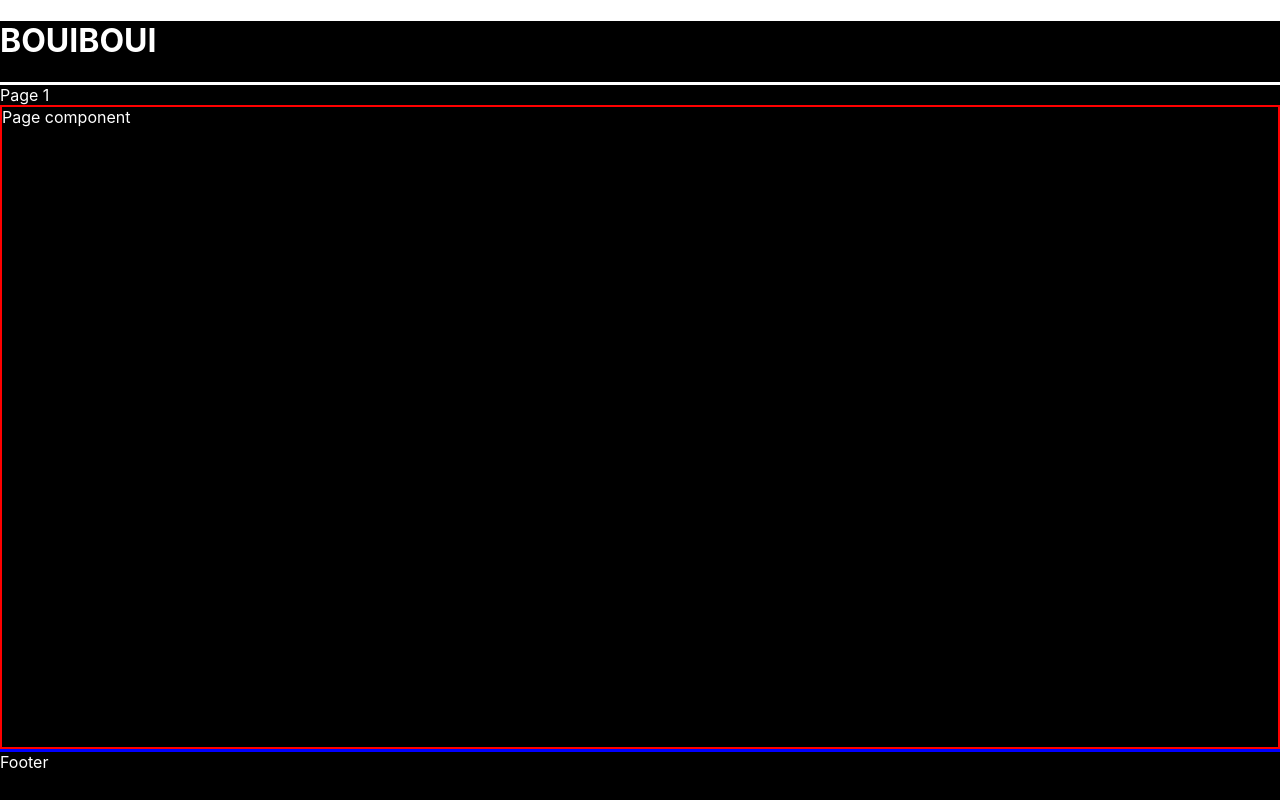
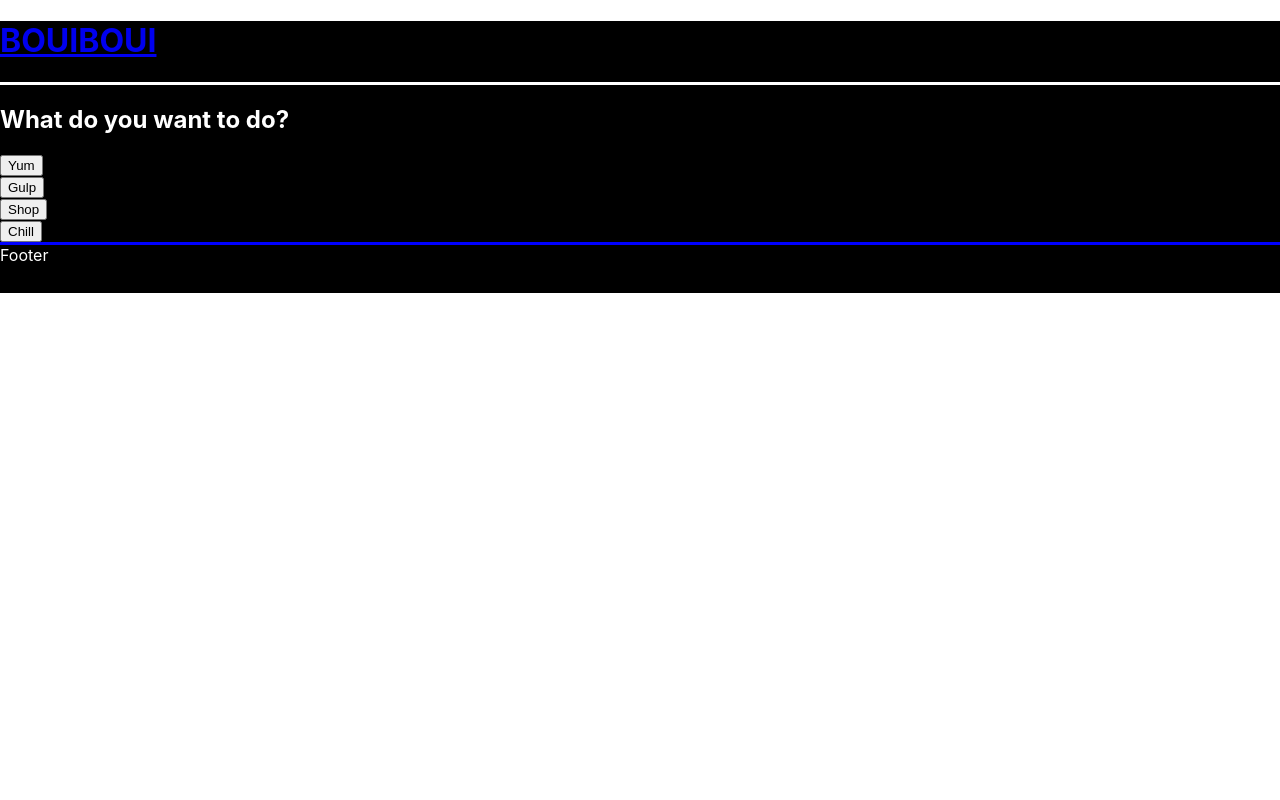
Before and after one commit to Nnadroj/BouiBoui, a React (Create React App) app: page / in a window 1280 px wide. Built offline with nearby package versions, Linux system fonts and the light colour scheme.

Commit message:
update on routes

```diff
--- a/src/App.js
+++ b/src/App.js
@@ -3,7 +3,7 @@ import { BrowserRouter, Route, Routes } from "react-router-dom";
 import Header from "./components/Header";
 import Footer from "./components/Footer";
 import Page1 from "./Pages/Page1";
-import Page2 from "./Pages/Page3";
+import Page2 from "./Pages/Page2";
 import Page3 from "./Pages/Page3";
 
 function App() {
@@ -13,8 +13,8 @@ function App() {
         <Header />
         <Routes>
           <Route path="/" element={<Page1 />} />
-          <Route path="/page2" element={<Page2 />} />
-          <Route path="/page3" element={<Page3 />} />
+          <Route path="/:category" element={<Page2 />} />
+          <Route path="/:category/:list" element={<Page3 />} />
         </Routes>
         <Footer />
       </BrowserRouter>
--- a/src/Pages/Page1.jsx
+++ b/src/Pages/Page1.jsx
@@ -1,11 +1,15 @@
 import React from "react";
-import Page from "../components/Page";
+import Button from "../components/Button";
 
 function Page1() {
+  const question1 = "What do you want to do?";
+  const buttonsPage1 = ["Yum", "Gulp", "Shop", "Chill"];
   return (
     <div>
-      Page 1
-      <Page />
+      <h2> {question1}</h2>
+      {buttonsPage1.map((button) => {
+        return <Button destination={`/${button}`}>{button}</Button>;
+      })}
     </div>
   );
 }
--- a/src/Pages/Page2.jsx
+++ b/src/Pages/Page2.jsx
@@ -1,11 +1,20 @@
 import React from "react";
-import Page from "../components/Page";
+import { useParams } from "react-router-dom";
+
+import Button from "../components/Button";
 
 function Page2() {
+  const question2 = "Choose a category";
+  const buttonsPage2 = ["Deals", "Newbies", "Categories", "See all"];
+  const { category } = useParams();
+  console.log(category);
+
   return (
     <div>
-      Page 2
-      <Page />
+      <h2> {question2}</h2>
+      {buttonsPage2.map((button) => {
+        return <Button destination={`/${category}/${button}`}>{button}</Button>;
+      })}
     </div>
   );
 }
--- a/src/Pages/Page3.jsx
+++ b/src/Pages/Page3.jsx
@@ -1,11 +1,18 @@
 import React from "react";
-import Page from "../components/Page";
+import Button from "../components/Button";
+import { useParams } from "react-router-dom";
 
 function Page3() {
+  const question3 = "What type of food do you want? ";
+  const buttonsPage3 = ["Deals", "Newbies", "Categories", "See all"];
+  const { list } = useParams();
+  console.log(list);
   return (
     <div>
-      Page 3
-      <Page />
+      <h2> {question3}</h2>
+      {buttonsPage3.map((button) => {
+        return <Button list={list}>{button}</Button>;
+      })}
     </div>
   );
 }
--- a/src/components/Button.jsx
+++ b/src/components/Button.jsx
@@ -1,7 +1,15 @@
 import React from "react";
+import { Link } from "react-router-dom";
 
-function Button() {
-  return <div>Button</div>;
+function Button(props) {
+  console.log(props.children);
+  return (
+    <div className="button-container">
+      <Link to={props.destination}>
+        <button className="button">{props.children}</button>
+      </Link>
+    </div>
+  );
 }
 
 export default Button;
--- a/src/components/Header.jsx
+++ b/src/components/Header.jsx
@@ -1,10 +1,13 @@
 import React from "react";
 import "./Header.css";
+import { Link } from "react-router-dom";
 
 function Header() {
   return (
     <div className="header">
-      <h1 className="header-title">BOUIBOUI</h1>
+      <Link to="/">
+        <h1 className="header-title">BOUIBOUI</h1>
+      </Link>
     </div>
   );
 }
--- a/src/components/Page.css
+++ /dev/null
@@ -1,4 +0,0 @@
-.page {
-  border: solid 2px red;
-  min-height: 40rem;
-}
--- a/src/components/Page.jsx
+++ /dev/null
@@ -1,8 +0,0 @@
-import React from "react";
-import "./Page.css";
-
-function Page() {
-  return <div className="page">Page component</div>;
-}
-
-export default Page;
--- a/src/components/Question.jsx
+++ b/src/components/Question.jsx
@@ -0,0 +1,6 @@
+import React from "react";
+
+function Question(props) {
+  return <div>{props.children}</div>;
+}
+export default Question;
```
Also changed, not shown: src/services/RestaurantData.jsx (+18 -0 lines).
